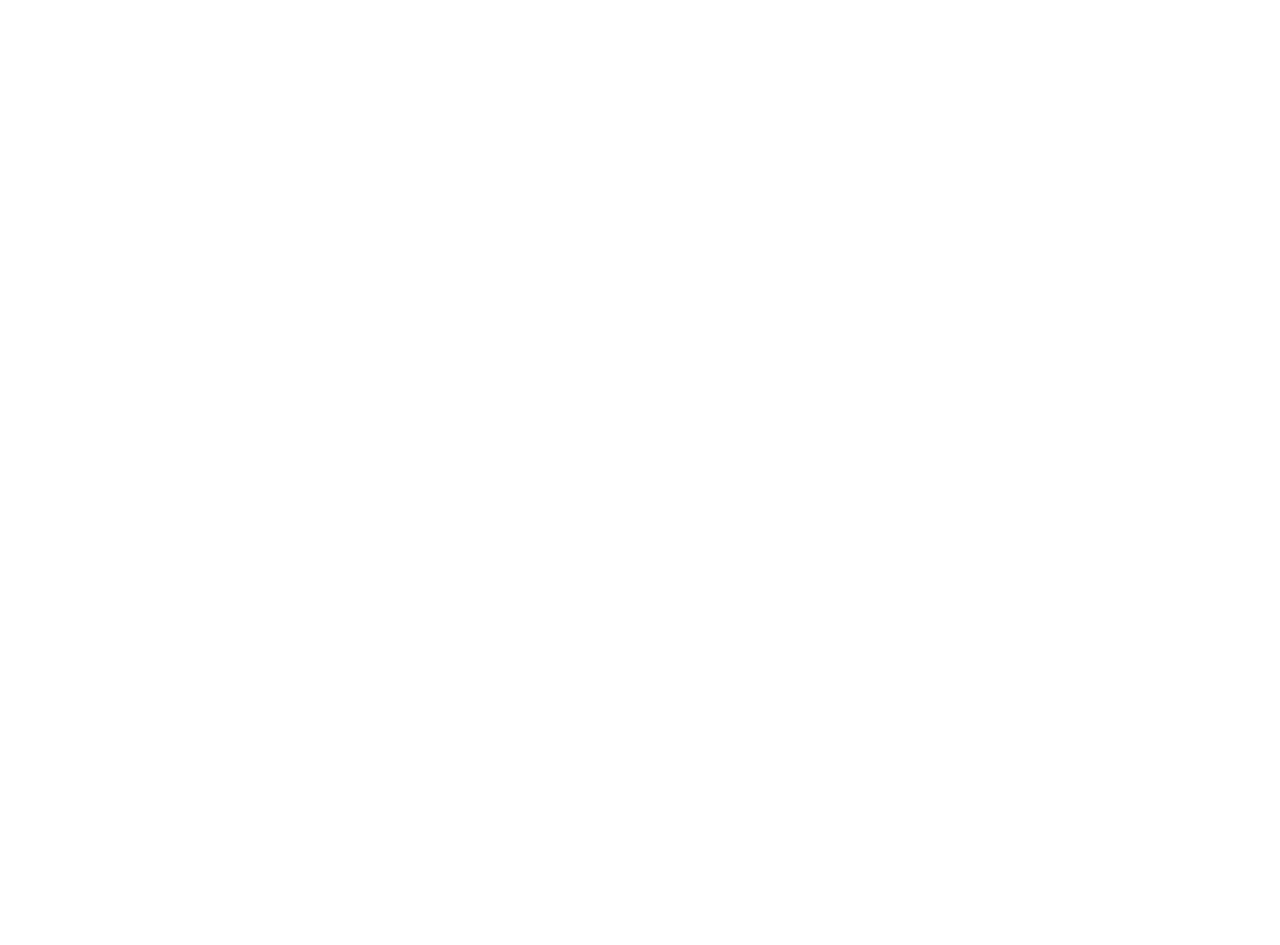
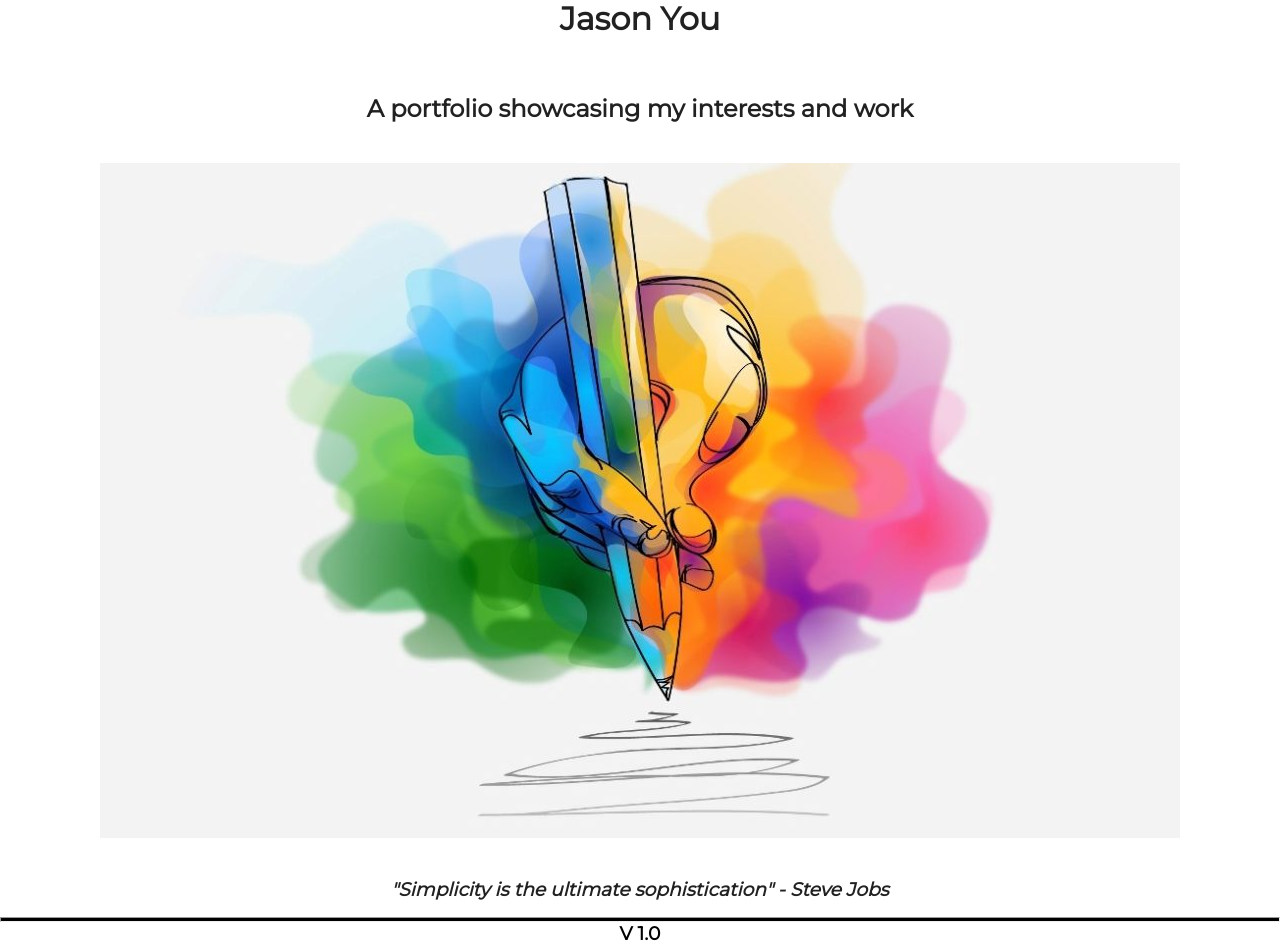
Before and after one commit to jyou044/personalwebsite, a React (Create React App) app: page / in a window 1280 px wide. Shown: the part 97-1042 px from the top of the page. Before the commit the page ends 800 px from the top, so only its background shows below. Built offline with nearby package versions, Linux system fonts and the light colour scheme.

Commit message:
made additional modifications and updates

```diff
--- a/src/App.js
+++ b/src/App.js
@@ -1,11 +1,14 @@
 
 import React from 'react';
 import './App.css';
+import Layout from "./components/Layout"
 import Navbar from "./components/Navbar/Navbar"
 function App() {
   return (
     <div className="App">
+      <Layout>
       <Navbar />
+      </Layout>
     </div>
   );
 }
--- a/src/components/About/About.js
+++ b/src/components/About/About.js
@@ -1,28 +1,17 @@
 import React from 'react';
 import Grid from '@material-ui/core/Grid';
-import { makeStyles } from '@material-ui/core/styles';
-import Paper from '@material-ui/core/Paper';
 import './About.css';
 
-const useStyles = makeStyles((theme) => ({
-    root: {
-      flexGrow: 1,
-    },
-    paper: {
-      padding: theme.spacing(2),
-      textAlign: 'center',
-      color: theme.palette.text.secondary,
-    },
-  }));
-
 export default function About() {
-    const classes = useStyles();
         return (
 
             <div>
                 <Grid container spacing ={3}>
-                    <Grid item xs={12}>
-                        <Paper className={classes.paper}>Hi, I'm Jason</Paper>
+                    <Grid item xs={12} container
+                    direction="row"
+                    justify="center"
+                    alignItems="center">
+                        <h1>Hi, I'm Jason</h1>
                     </Grid>
                 </Grid>
             </div>
--- a/src/components/Button.css
+++ /dev/null
@@ -1,47 +0,0 @@
-:root {
-    --primary: white;
-}
-
-.btn {
-    padding: 8px 20px;
-    border-radius: 4px;
-    outline: none;
-    border: none;
-    cursor:pointer;
-}
-
-.btn:hover {
-    padding: 8px 20px;
-    transition: all 0.3s ease-out;
-    background: white;
-    color: #6568F4;
-    transition:250ms;
-}
-
-.btn--primary {
-    background-color: var(--primary);
-}
-
-.btn--outline {
-    background-color: transparent;
-    color: #fff;
-    padding: 8px 20px;
-    border-radius: 4px;
-    border: 1px solid var(--primary);
-    transition: all 0.3s ease-out;
-}
-
-.btn--medium {
-    padding: 8px 20px;
-    border-radius: 4px;
-    font-size: 18px;
-    color: #fff;
-}
-
-.btn--large {
-    padding: 12px 20px;
-    border-radius: 4px;
-    font-size: 20px;
-    color: #fff;
-
-}
--- /dev/null
+++ b/src/components/Footer.js
@@ -0,0 +1,24 @@
+import React, {Component} from 'react';
+const ColoredLine = ({ color }) => (
+    <hr
+        style={{
+            color: color,
+            backgroundColor: color,
+            height: 5
+        }}
+    />
+);
+
+class Footer extends Component{
+  render(){
+
+    return (
+    <div>
+      {this.props.children}
+      <ColoredLine color="black" />
+        <h3 className="white-text"><center><b>V 1.0</b></center></h3>
+    </div>
+    );
+  }
+}
+export default Footer;
--- a/src/components/Home/Home.js
+++ b/src/components/Home/Home.js
@@ -1,13 +1,48 @@
-import React,{ Component } from 'react';
+import React from 'react';
+import { makeStyles } from '@material-ui/core/styles';
+import Grid from '@material-ui/core/Grid';
 import './Home.css';
-class Home extends Component {
-    render() {
+const useStyles = makeStyles((theme) => ({
+    textFormat: {
+      padding: theme.spacing(2),
+      textAlign: 'center',
+      color: theme.palette.text.primary,
+    },
+  }));
+
+  export default function Home() {
+        const classes = useStyles();
         return (
+
             <div>
-                Home
+                <Grid container spacing ={3}>
+                    <Grid item xs={12}  container direction="row"
+                    justify="center"
+                    alignItems="center">
+                        <h1 className={classes.textFormat}>Jason You</h1>
+                    </Grid>
+
+                    <Grid item xs={12} container direction="row"
+                    justify="center"
+                    alignItems="center">
+                        <h2 className={classes.textFormat}>A portfolio showcasing my interests and work</h2>
+                    </Grid>
+
+                    <Grid item xs={12} container direction="row"
+                    justify="center"
+                    alignItems="center">
+                        <img className="img-fluid"
+                        src={`${process.env.PUBLIC_URL}/creative.jpg`}
+                        alt="Creativity"/>
+                    </Grid>
+
+                    <Grid item xs={12}  container direction="row"
+                    justify="center"
+                    alignItems="center">
+                        <h3 className={classes.textFormat}><i>"Simplicity is the ultimate sophistication" - Steve Jobs</i></h3>
+
+                    </Grid>
+                </Grid>
             </div>
         );
     }
-}
-
-export default Home;
--- /dev/null
+++ b/src/components/Layout.js
@@ -0,0 +1,15 @@
+import Footer from './Footer'
+import React, {Component} from 'react'
+
+class Layout extends Component {
+    render() {
+        return (
+            <div>
+
+                {this.props.children}
+                <Footer />
+            </div>
+        )
+    }
+}
+export default Layout
--- a/src/components/Navbar/Navbar.css
+++ b/src/components/Navbar/Navbar.css
@@ -11,7 +11,7 @@
 .navbar-logo {
     color: black;
     justify-self: start;
-    margin-left: 20px;
+    margin-left: 40px;
     cursor: pointer;
 }
 
@@ -56,7 +56,7 @@
     display: none;
 }
 
-@media screen and (max-width: 960px) {
+@media screen and (max-width: 900px) {
     .NavbarItems {
         position: relative;
     }
--- a/src/components/Navbar/Navbar.js
+++ b/src/components/Navbar/Navbar.js
@@ -26,7 +26,7 @@
                             {MenuItems.map((item, index) => {
                                 return (
                                     <li key={index}>
-                                        <NavLink to={item.url} style={{ textDecoration: 'none' }}>
+                                        <NavLink to={item.url} className={item.cName}>
                                             {item.title}
                                         </NavLink>
                                     </li>
```
Also changed, not shown: src/components/Button.js (deleted, +0 -30 lines), public/creative.jpg (added), public/jobs.jpg (added).
